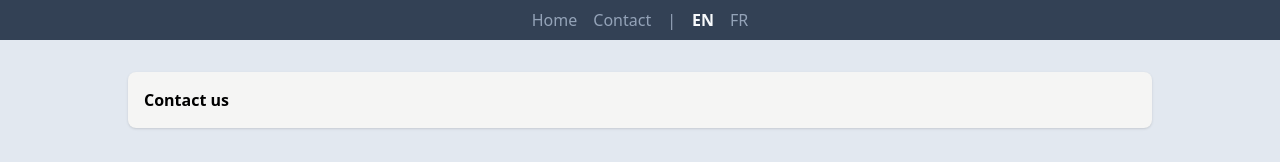
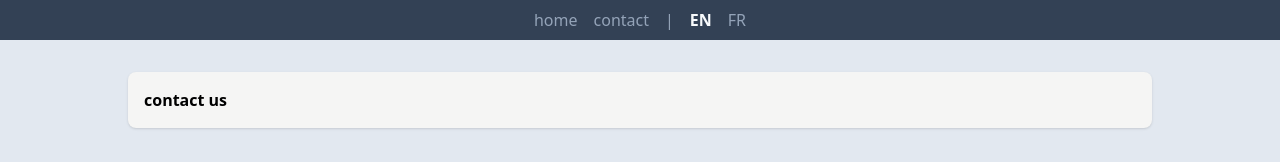
Before and after one commit to Shhu/test-nuxt-i18n, a Nuxt app: page /contact in a window 1280 px wide. Shown: the top 162 px of the page. Built offline with nearby package versions, Linux system fonts and the light colour scheme.

Commit message:
fix: correct string

```diff
--- a/app/layouts/default.vue
+++ b/app/layouts/default.vue
@@ -11,13 +11,13 @@ const route = useRoute()
         :to="localePath('/')"
         :class="{ 'font-semibold text-slate-50': localePath('/') === route.path }"
       >
-        {{ $t('Home') }}
+        {{ $t('home') }}
       </NuxtLink>
       <NuxtLink
         :to="localePath('contact')"
         :class="{ 'font-semibold text-slate-50': localePath('contact') === route.path }"
       >
-        {{ $t('Contact') }}
+        {{ $t('contact') }}
       </NuxtLink>
       <span>|</span>
       <button
--- a/app/pages/contact.vue
+++ b/app/pages/contact.vue
@@ -1,5 +1,5 @@
 <template>
   <div class="max-w-5xl mx-4 lg:mx-auto bg-stone-100 rounded-lg my-8 p-4 font-semibold shadow">
-    <h1>{{ $t('Contact us') }}</h1>
+    <h1>{{ $t('contact us') }}</h1>
   </div>
 </template>
--- a/app/pages/index.vue
+++ b/app/pages/index.vue
@@ -1,5 +1,5 @@
 <template>
   <div class="max-w-5xl mx-4 lg:mx-auto bg-stone-100 rounded-lg my-8 p-4 font-semibold shadow">
-    <h1>{{ $t('Welcome') }}</h1>
+    <h1>{{ $t('welcome') }}</h1>
   </div>
 </template>
```
